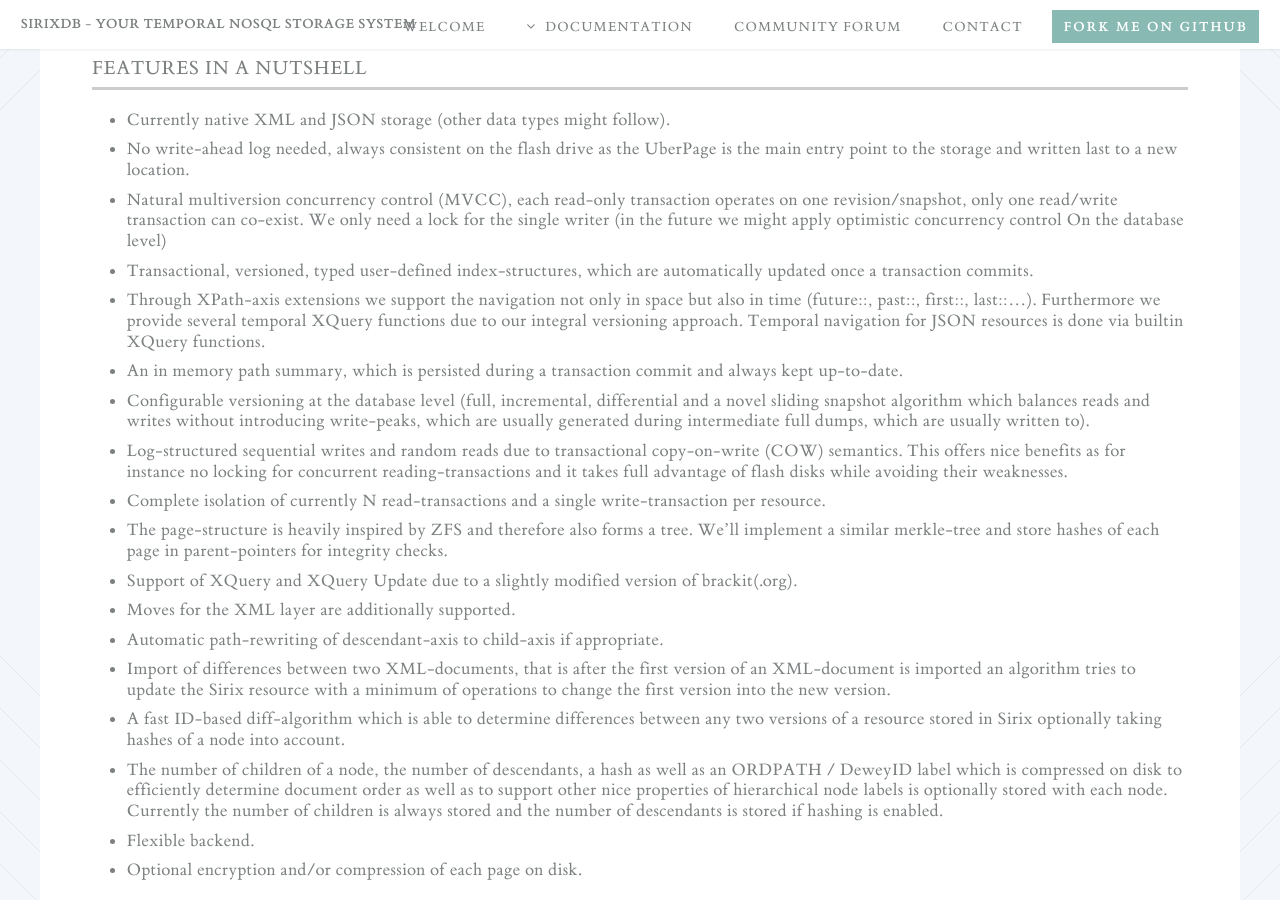
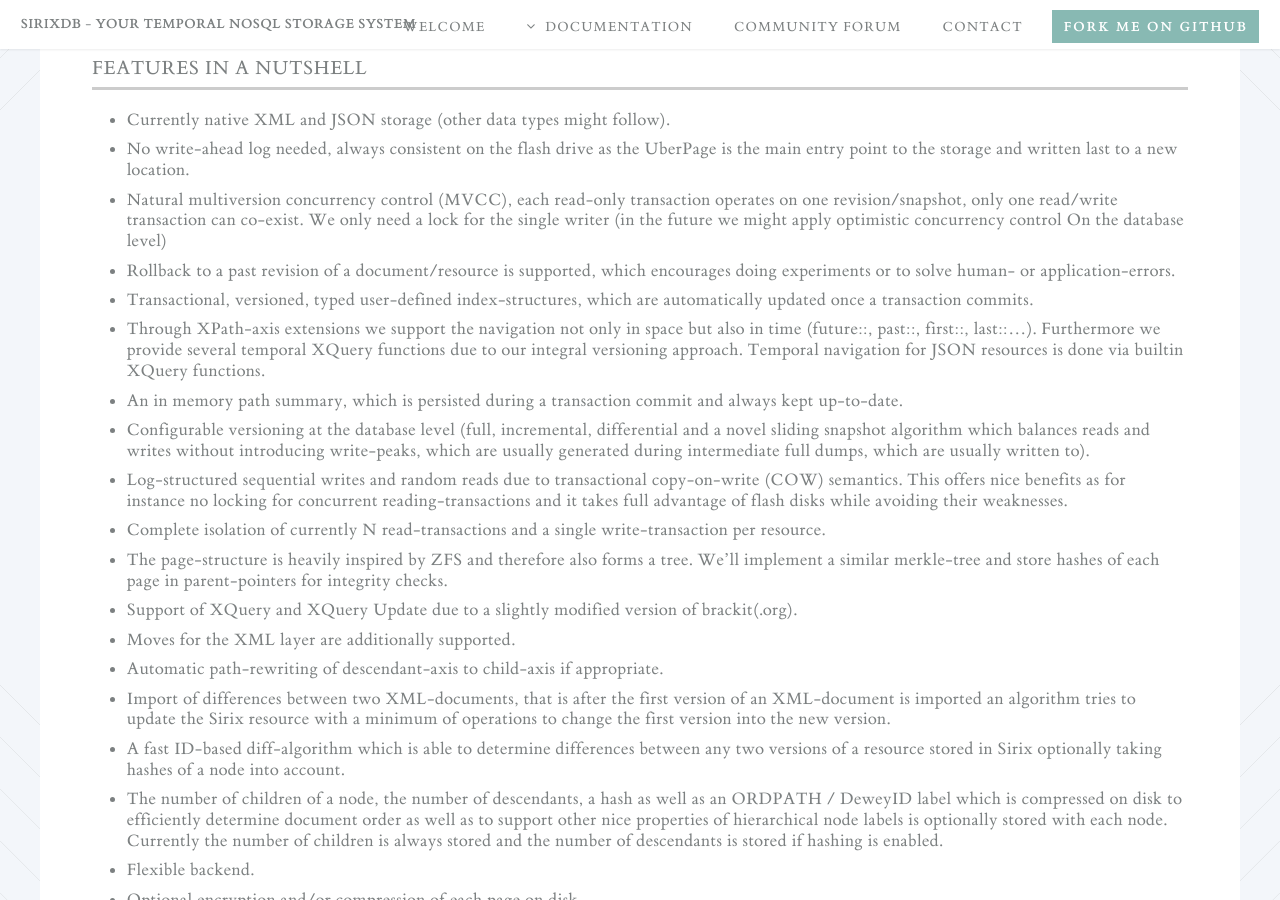
Before and after one commit to sirixdb/sirixdb.github.io, a Jekyll site: the page built from features.md, in a window 1280 px wide and 900 px high, scrolled down 323 px. Built offline with Jekyll 4.4.1, drawn with Linux system fonts in a browser that asks for light colours; our own code applies the rules of GitHub Pages for plain Markdown files.

Commit message:
Update features.md

```diff
--- a/features.md
+++ b/features.md
@@ -7,6 +7,7 @@
 - Currently native XML and JSON storage (other data types might follow).
 - No write-ahead log needed, always consistent on the flash drive as the UberPage is the main entry point to the storage and written last to a new location.
 - Natural multiversion concurrency control (MVCC), each read-only transaction operates on one revision/snapshot, only one read/write transaction can co-exist. We only need a lock for the single writer (in the future we might apply optimistic concurrency control On the database level)
+- Rollback to a past revision of a document/resource is supported, which encourages doing experiments or to solve human- or application-errors.
 - Transactional, versioned, typed user-defined index-structures, which are automatically updated once a transaction commits.
 - Through XPath-axis extensions we support the navigation not only in space but also in time (future::, past::, first::, last::...). Furthermore we provide several temporal XQuery functions due to our integral versioning approach. Temporal navigation for JSON resources is done via builtin XQuery functions.
 - An in memory path summary, which is persisted during a transaction commit and always kept up-to-date.
```
